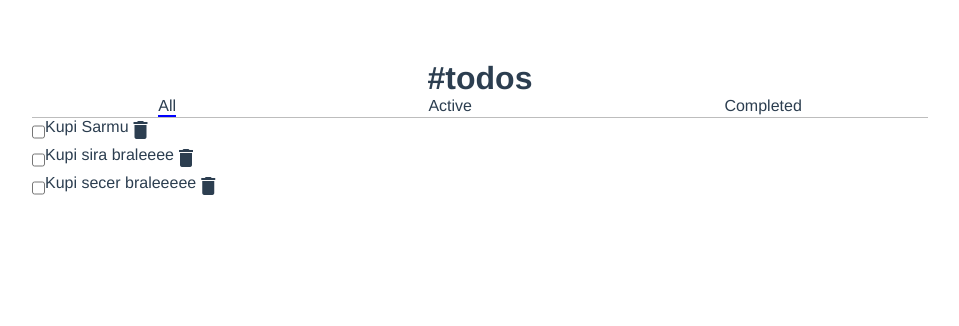
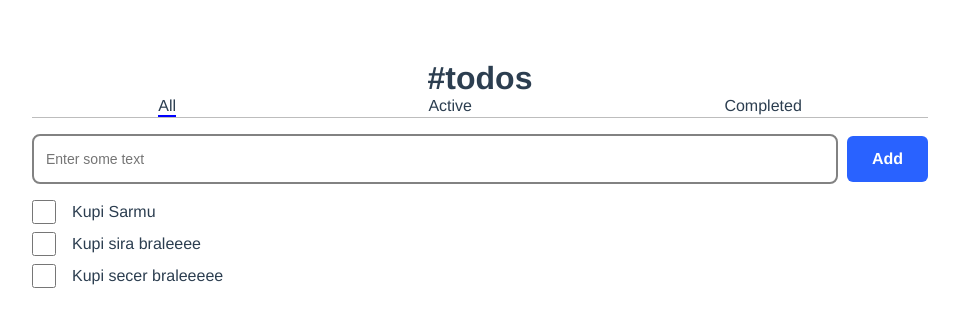
Before and after one commit to grimyx/todos, a Vue app: page / in a window 1280 px wide. Shown: the top 326 px of the page, without its empty margins (160-1119 px from the left). Built offline with nearby package versions, Linux system fonts and the light colour scheme.

Commit message:
First working version (no backend)

```diff
--- a/src/App.vue
+++ b/src/App.vue
@@ -2,6 +2,7 @@
   <div id="main">
     <h1>#todos</h1>
     <ButtonGroup :buttons="btns" @selected-filter="gg" />
+    <TaskInput v-if="!btns[2].selected" @task-name="newTask"/>
     <TodoList :tasks="filterTasks(filterOption.filter, tasks)" @task-checked="taskChecked" @delete-task="deleteTask"/>
   </div>
 </template>
@@ -10,20 +11,21 @@
 import { reactive, watch } from 'vue';
 import ButtonGroup from './components/ButtonGroup.vue';
 import TodoList from './components/TaskList.vue';
+import TaskInput from './components/TaskInput.vue';
 
 const tasks = reactive([
   {
-    taskId: 1,
+    taskId: 0,
     task: "Kupi Sarmu",
     isDone: false,
   },
   {
-    taskId: 2,
+    taskId: 1,
     task: "Kupi sira braleeee",
     isDone: false,
   },
   {
-    taskId: 3,
+    taskId: 2,
     task: "Kupi secer braleeeee",
     isDone: false,
   }
@@ -80,15 +82,27 @@ const gg = (id) => {
   btns.forEach(option => option.id === id ? option.selected = true : option.selected = false);
 }
 
+// deleteTask - deletes task from list of tasks
+// params:
+// id - id of task we want to delete
 const deleteTask = (id) => {
-  /*
   const s = tasks.filter(task => task.taskId === id);
   const index = tasks.indexOf(s[0]);
-  console.log(s, index);
   tasks.splice(index, 1);
-  */
- console.log(id);
 }
+
+// newTask - creates new task object with task value from input that user entered
+// Value of taskId is size of tasks array, since task id starts from 0
+// isDone is set to false by default
+// params:
+// task - task name, String
+const newTask = (task) => {
+  tasks.push({
+    taskId: tasks.length,
+    task: task,
+    isDone: false
+  })
+};
 
 watch(btns, (newState) => {
   filterOption.filter = newState.filter(option => option.selected )[0].filterEmit;
@@ -106,7 +120,6 @@ watch(btns, (newState) => {
   font-family: Avenir, Helvetica, Arial, sans-serif;
   -webkit-font-smoothing: antialiased;
   -moz-osx-font-smoothing: grayscale;
-  text-align: center;
   color: #2c3e50;
   margin-top: 60px;
 }
@@ -115,4 +128,8 @@ watch(btns, (newState) => {
   width: 70%;
   margin: 0 auto;
 }
+
+h1 {
+  text-align: center;
+}
 </style>
--- a/src/components/IconButton.vue
+++ b/src/components/IconButton.vue
@@ -1,18 +1,23 @@
 <template>
 <div id="icon-button">
-    <span class="material-icons" @click="props.onClick">{{ props.icon }}</span>
+    <span class="material-icons">{{props.icon}}</span>
 </div>
 </template>
 
 <script setup>
 
-const props = defineProps([
-    'icon',
-    'onClick'
-]);
+const props = defineProps(['icon']);
 </script>
 
-<style>
+<style scoped>
+#icon-button {
+    cursor:default;
+    display: flex;
+
+    /* floats to right */
+    margin-left: auto;
+}
+
 #icon-button:hover, :focus {
     color:red;
 }
--- a/src/components/MyButton.vue
+++ b/src/components/MyButton.vue
@@ -88,6 +88,7 @@ div {
   display: flex;
   align-content: center;
   width: fit-content;
+  height: fit-content;
   font-weight: 700;
 }
 
--- a/src/components/MyInput.vue
+++ b/src/components/MyInput.vue
@@ -3,14 +3,16 @@
     <p id="label">{{ this.label }}</p>
     <div id="inputBorder" :class="this.getStyles">
       <input
+        :value="modelValue"
         :placeholder="placeholder"
         :disabled="this.disabled"
+        @input="$emit('update:modelValue', $event.target.value)"
       />
     </div>
   </div>
 </template>
 
-<script>
+<script >
 export default {
   name: "MyInput",
   props: {
@@ -24,6 +26,7 @@ export default {
     },
     error: Boolean,
     disabled: Boolean,
+    modelValue: String
   },
   computed: {
     getStyles() {
@@ -36,7 +39,11 @@ export default {
       return "color-default";
     },
   },
+  emits: [
+    'update:modelValue'
+  ]
 };
+
 </script>
 
 <style scoped>
@@ -70,7 +77,7 @@ input {
 #inputBorder {
   border: 2px solid var(--color);
   border-radius: 8px;
-  padding: 18px 12px;
+  padding: 14px 12px;
 }
 
 #label {
--- /dev/null
+++ b/src/components/TaskInput.vue
@@ -0,0 +1,36 @@
+<template>
+
+<div id="task-input">
+    <MyInput class="inputField" v-model="task"/>
+    <MyButton size="lg" color="primary" @click="$emit('task-name', task)">Add</MyButton>
+</div>
+</template>
+
+<script setup>
+import { ref } from 'vue';
+
+import MyInput from './MyInput.vue';
+import MyButton from './MyButton.vue';
+
+// use .value to access refs and change them
+// note to myself
+const task = ref("");
+
+</script>
+
+<style scoped>
+size-md {
+    width: 50%;
+}
+
+#task-input {
+    display: flex;
+    justify-content: space-between;
+    align-items: center;
+    margin-top: 1rem;
+}
+
+.inputField {
+    width: 90%;
+}
+</style>
--- a/src/components/TodoItem.vue
+++ b/src/components/TaskItem.vue
@@ -3,7 +3,7 @@
         <input type="checkbox" :disabled="props.isDone"
         :checked="props.isDone" @change="$emit('task-checked', props.taskId)"/>
         <p>{{props.task}}</p>
-        <IconButton :icon="deleteIcon" :onClick="() => console.log(props.taskId) " />
+        <IconButton :icon="deleteIcon" @click="$emit('delete-task', props.taskId)" v-if="props.isDone" />
     </div>
 </template>
 
@@ -17,8 +17,18 @@ const deleteIcon = 'delete';
 <style scoped>
 #todo-item {
     display: flex;
+    margin: 0.5rem 0;
+    width: 100%;
+    align-items: center;
 }
 
+
+input {
+    width: 24px;
+    height: 24px;
+    margin-right: 1rem;
+    justify-self: flex-start;
+}
 input:disabled {
     color: blue;
 }
--- a/src/components/TaskList.vue
+++ b/src/components/TaskList.vue
@@ -1,15 +1,25 @@
 <template>
-<div>
+<div id="list-container">
     <div v-for="task in props.tasks" :key="task.taskId">
-        <TaskItem v-bind="task"  @task-checked="$emit('task-checked', $event)"/>
+        <TaskItem
+            v-bind="task"
+            @task-checked="$emit('task-checked', $event)"
+            @delete-task="$emit('delete-task', $event)"
+        />
     </div>
 </div>
 </template>
 
 <script setup>
-import TaskItem from './TodoItem.vue';
+import TaskItem from './TaskItem.vue';
 
 const props = defineProps(['tasks']);
 
 
 </script>
+
+<style scoped>
+#list-container {
+    margin-top: 1rem;
+}
+</style>
```
